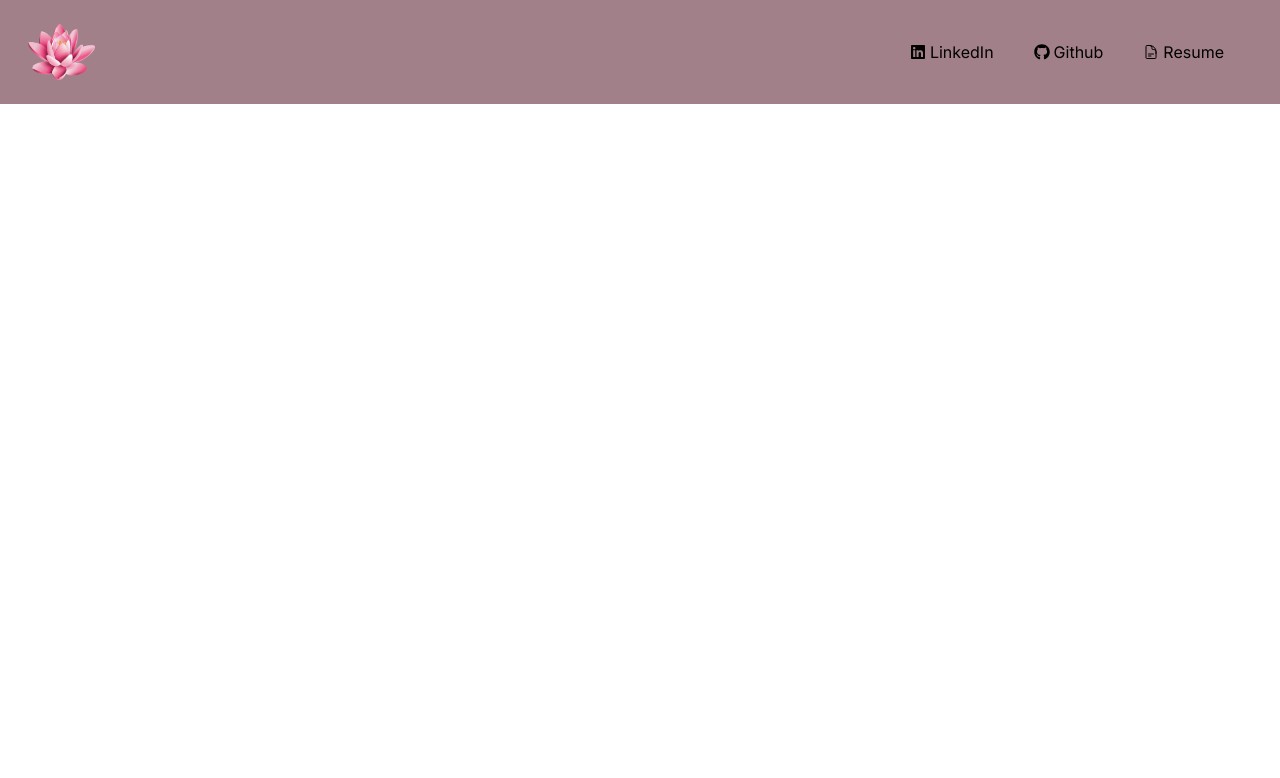
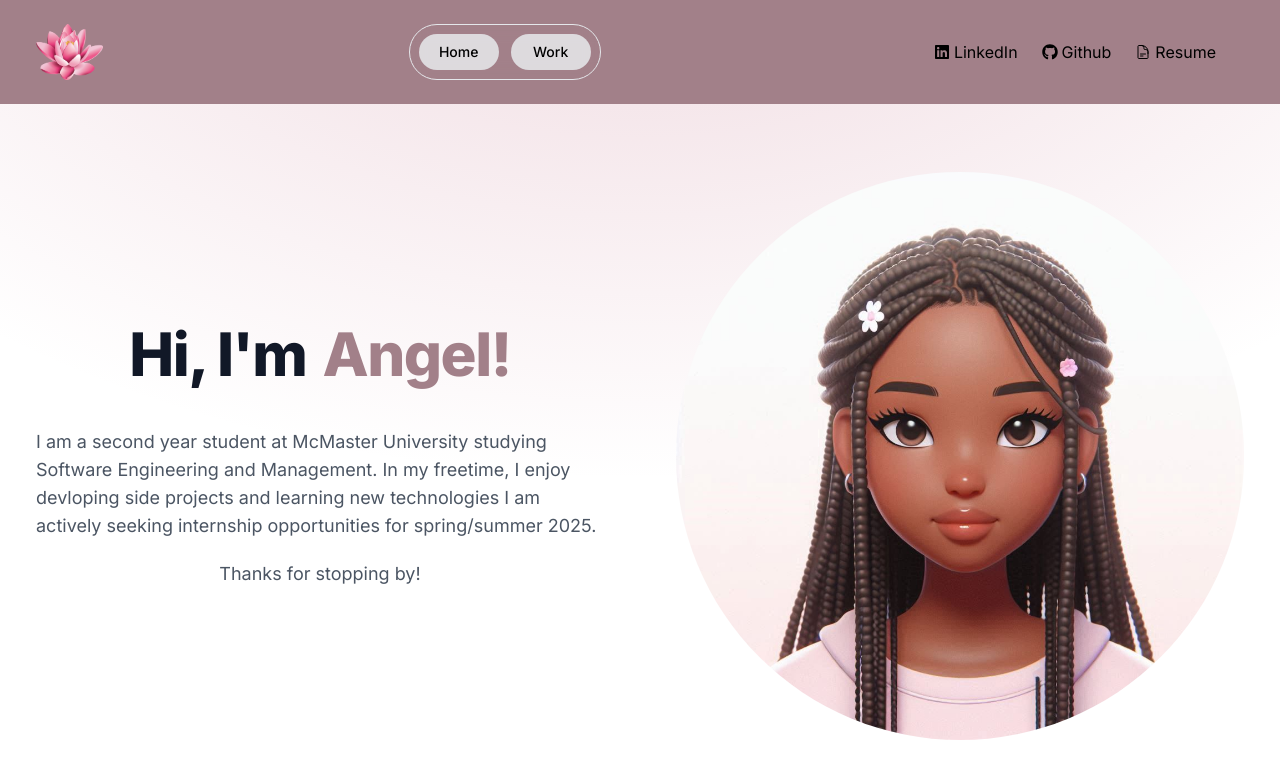
Before and after one commit to chinenyeenete/mofiyin-s-portfolio-website, a React (Vite) app: page / in a window 1280 px wide. Shown: the top 778 px of the page. Built offline with nearby package versions, Linux system fonts and the light colour scheme.

Commit message:
header+navbar

```diff
--- a/src/App.jsx
+++ b/src/App.jsx
@@ -1,10 +1,13 @@
 import React from 'react'
 import Navbar from './components/Navbar'
+import Intro from './components/Intro'
 
 const App = () => {
   return (
-    <div>
+    <div className= "overflow-x-hidden antialiased">
+      <div className="absolute top-0 z-[-2] h-screen w-screen bg-white bg-[radial-gradient(ellipse_80%_80%_at_50%_-20%,rgba(199,119,142,0.3),rgba(255,255,255,0))]"></div>
       <Navbar />
+      <Intro />
     </div>
   )
 }
--- /dev/null
+++ b/src/components/Intro.jsx
@@ -0,0 +1,29 @@
+import Avatar from '../assets/avatar.jpeg';
+const Intro = () => {
+  return (
+    <div className="border-b border-white pb-4 lg:mb-35">
+        <div className="flex flex-wrap justify-center items-center">
+            <div className="w-full lg:w-1/2 p-9">
+                <div className="flex flex-col items-center lg: items-start">
+                    <div className=" flex items-center justify-center gap-4">
+                        <h1 className="pb-6 text-3xl font-extrabold leading-9 tracking-tight text-gray-900 dark:text-gray-100 sm:text-4xl sm:leading-10 md:text-6xl md:leading-14">Hi, I'm </h1>
+                        <h1 className="pb-6 text-3xl font-extrabold leading-9 tracking-tight text-primary dark:text-primary-dark sm:text-4xl sm:leading-10 md:text-6xl md:leading-14">Angel!</h1>
+                    </div>
+                    <p className="prose pt-5 text-lg text-gray-600 dark:text-gray-300">
+                        I am a second year student at McMaster University studying Software Engineering and Management. In my freetime, I enjoy devloping side projects and learning new technologies I am actively seeking internship opportunities for spring/summer 2025.
+                    </p>
+                    <p className="prose pt-5 text-lg text-gray-600 dark:text-gray-300">Thanks for stopping by!</p>
+                </div>
+            </div>
+            <div className="w-full lg:w-1/2 lg: p-9">
+                <div className="flex justify center">
+                    <img src={Avatar} alt="Avatar" className="rounded-full" />
+                </div>
+            </div>
+
+        </div>
+    </div>
+  )
+}
+
+export default Intro
--- a/src/components/Navbar.jsx
+++ b/src/components/Navbar.jsx
@@ -2,14 +2,38 @@ import logo from "../assets/Logo.png";
 import {FaLinkedin} from "react-icons/fa";
 import {FaGithub} from "react-icons/fa";
 import {HiOutlineDocumentText} from "react-icons/hi2";
+import { useLocation, useNavigate } from "react-router-dom";
 
 const Navbar = () => {
+
+    {/*const location = useLocation();
+    const navigate = useNavigate();
+
+    const toggleTab = (destination) =>{
+        navigate(destination);
+    }
+
+    //Header tabs
+    const [tab, setTab] = useState(false);
+
+    //toggle between tabs
+    const toggleTab = () => {
+        setTab(!tab);
+    }*/}
   return (
-    <nav className="bg-main mb-20 flex items-center justify-between py-3 px-7">
+    <nav className="bg-primary mb-8 flex items-center justify-between py-3 px-9">
         <div className="flex flex-shrink-0 items-center">
-            <img src={logo} alt="logo" className="h-14 w-auto"/>
+            <img src={logo} alt="logo" className="h-14 w-auto hover:cursor-pointer"/>
         </div>
-        <div className="m-6 flex items-center justify-center gap-8">
+        <div className="flex justify-center items-center font-medium w-48 h-14 rounded-full text-sm border border-opacity-10 backdrop-blur gap-3">
+            <div className={`relative bg-zinc-200 bg-opacity-90 flex justify-center items-center w-20 h-9 rounded-full hover:cursor-pointer hover:bg-opacity-40`}>
+                <div>Home</div>
+            </div>
+            <div className={`relative bg-zinc-200 bg-opacity-90 flex justify-center items-center w-20 h-9 rounded-full hover:cursor-pointer hover:bg-opacity-40`}>
+                <div>Work</div>
+            </div>
+        </div>
+        <div className="m-6 flex items-center justify-center gap-4">
             <div className= "bg-black-500 p-1 rounded flex items-center gap-1">
                 <FaLinkedin/>
                 <a href="https://www.linkedin.com/in/mofiyinfoluwa-saka/" target="_blank">LinkedIn</a>
--- a/src/index.css
+++ b/src/index.css
@@ -6,4 +6,5 @@
 
 :root {
   font-family: "Inter", sans-serif;
+  cursor: fancy;
 }
--- a/tailwind.config.js
+++ b/tailwind.config.js
@@ -7,8 +7,11 @@ export default {
   theme: {
     extend: {
       colors:{
-        'main': '#a28089',
-      }
+        'primary': '#a28089',
+      },
+      cursor:{
+        'fancy': "./assets/fancycursor.cur",
+      },
 
     },
   },
```
Also changed, not shown: src/assets/avatar.jpeg (added), 1 other file (tests, documents, lock files or other folders).
